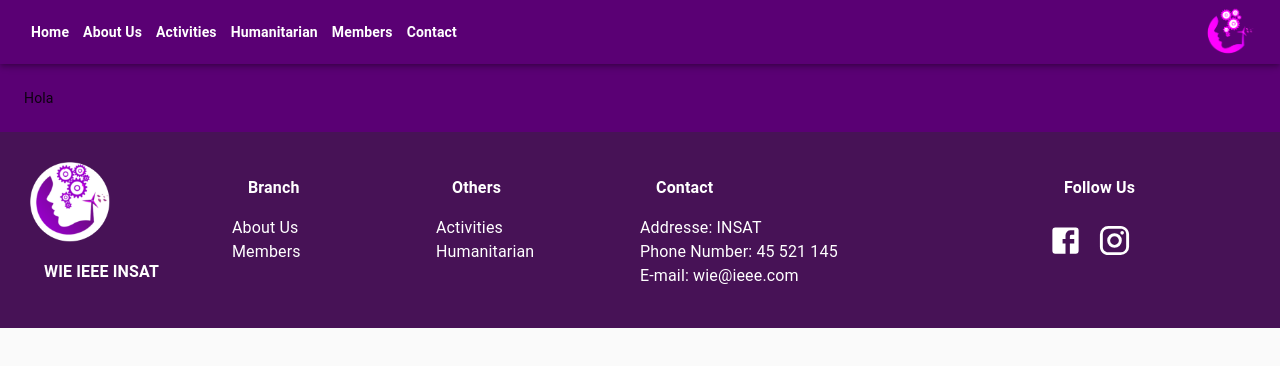
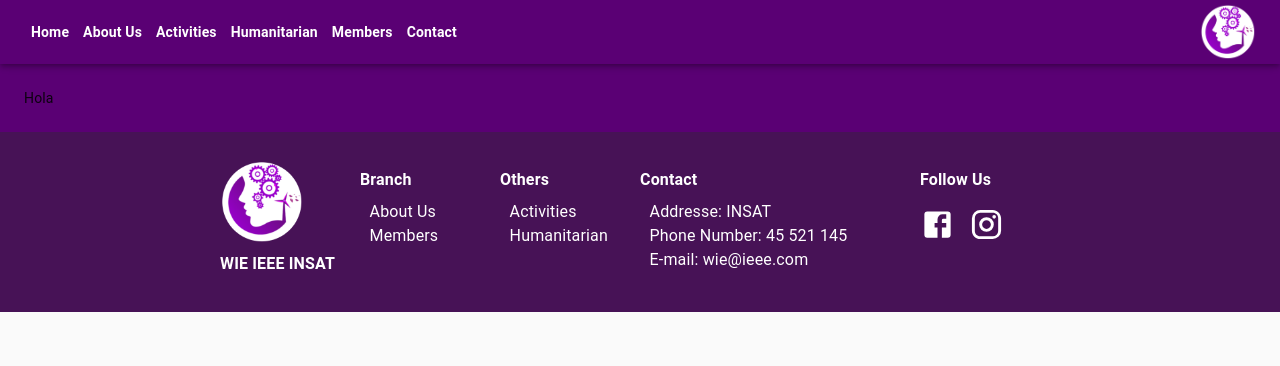
Before and after one commit to Jnber/WIE, a React (Create React App) app: page /Activities in a window 1280 px wide. Shown: the top 366 px of the page. Built offline with nearby package versions, Linux system fonts and the light colour scheme.

Commit message:
footer and router

```diff
--- a/src/App.js
+++ b/src/App.js
@@ -20,7 +20,7 @@ import ChevronLeftIcon from '@material-ui/icons/ChevronLeft';
 import ChevronRightIcon from '@material-ui/icons/ChevronRight';
 import ListItem from '@material-ui/core/ListItem';
 import Grid from '@material-ui/core/Grid';
-import Logo from './Images/WIE LOGO.png'
+import Logo from './Images/LogoColor.png'
 import {
   BrowserRouter as Router,
   Switch,
--- a/src/Components/Frequently Used/Footer.js
+++ b/src/Components/Frequently Used/Footer.js
@@ -17,16 +17,20 @@ const useStyles = makeStyles({
  Name:{
     color: 'white',
     fontWeight: 'bold',
-    margin: '1em'
+    margin: '0.5em 0em'
  },
  footer: {
-     backgroundColor: '#471256'
+     backgroundColor: '#471256',
+     display: "flex",
+     justifyContent: 'center'
  },
  link:{
-     color:'white'
+     color:'white',
+     marginLeft: '0.6em'
  },
  contain: {
      padding: '2em',
+     width:"70%",
      justifyContent: 'space-between'
  },
  facebook: {
```
